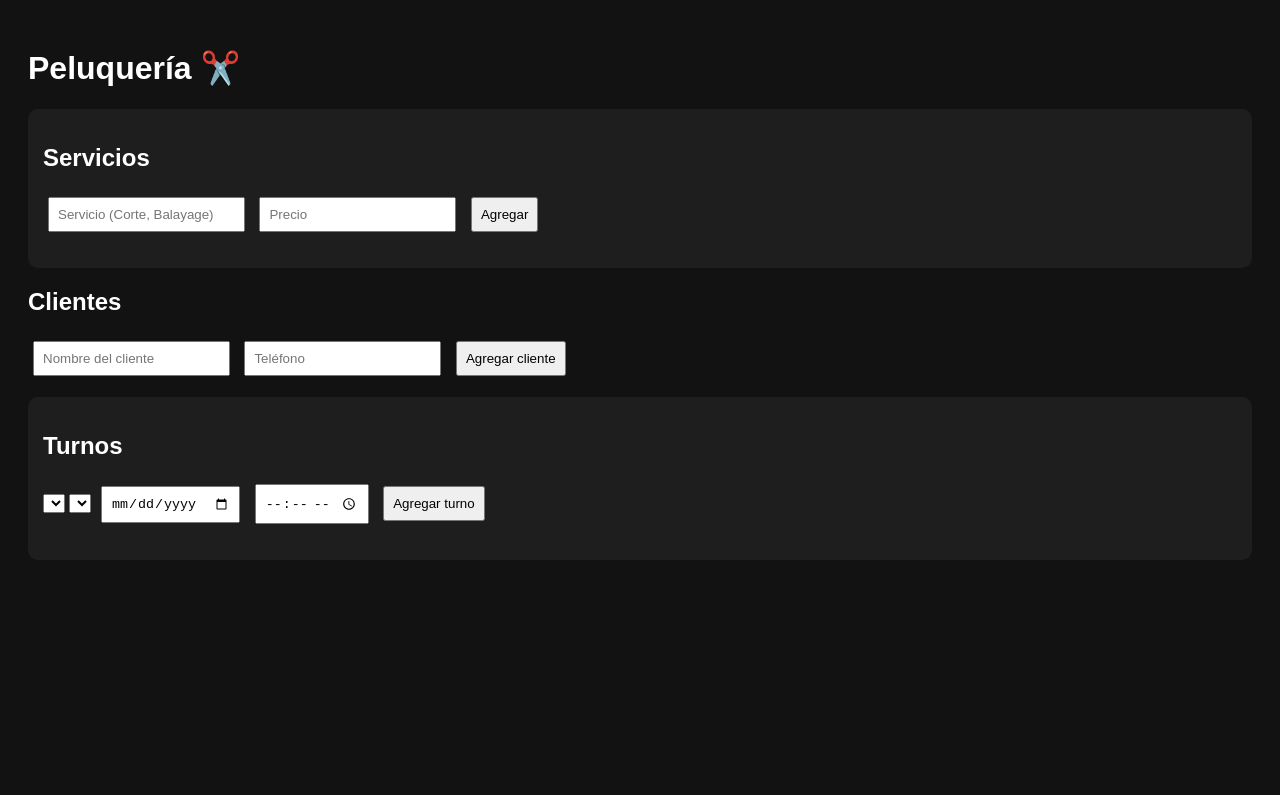
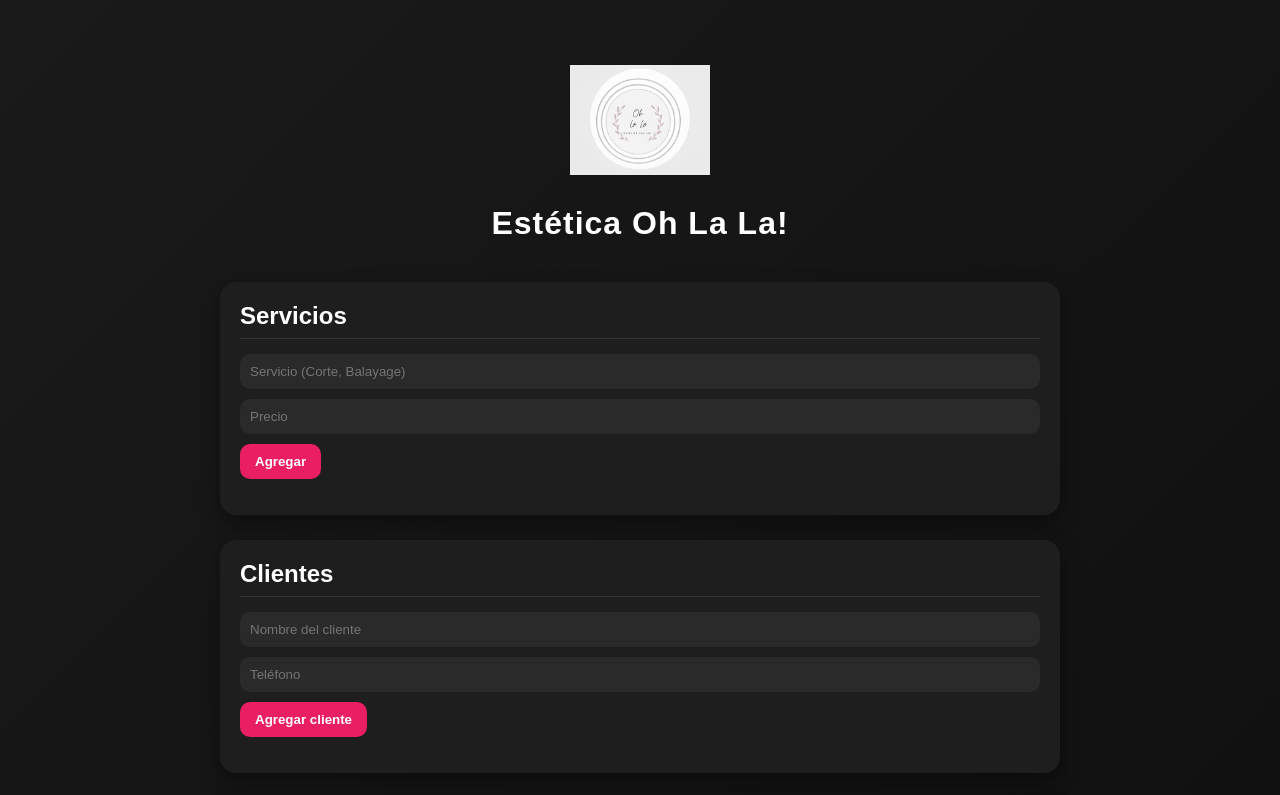
Before and after one commit to Laulemoal/PeluqueriaApp, a website: page frontend/index.html in a window 1280 px wide. Shown: the top 795 px of the page. Drawn offline with Linux system fonts and the light colour scheme; no server answers.

Commit message:
Agrega logo y mejora interfaz

```diff
--- a/frontend/index.html
+++ b/frontend/index.html
@@ -8,8 +8,12 @@
 </head>
 
 <body>
+    <div class="app">
 
-    <h1>Peluquería ✂️</h1>
+        <header class="header">
+            <img src="logo.png" alt="Logo Estética Oh La La" class="logo">
+            <h1 class="brand">Estética Oh La La!</h1>
+        </header>
 
         <section>
             <h2>Servicios</h2>
@@ -18,31 +22,29 @@
             <button onclick="addService()">Agregar</button>
             <ul id="services"></ul>
         </section>
+
+        <section>
             <h2>Clientes</h2>
-
             <input id="clientName" placeholder="Nombre del cliente">
             <input id="clientPhone" placeholder="Teléfono">
             <button onclick="addClient()">Agregar cliente</button>
-
             <ul id="clients"></ul>
         </section>
 
-    <script src="app.js"></script>
-
         <section>
             <h2>Turnos</h2>
-
             <select id="appointmentClient"></select>
             <select id="appointmentService"></select>
-
             <input type="date" id="appointmentDate">
             <input type="time" id="appointmentTime">
-
             <button onclick="addAppointment()">Agregar turno</button>
-
             <ul id="appointments"></ul>
         </section>
 
+    </div>
+
+    <script src="app.js"></script>
 </body>
 
+
 </html>
--- a/frontend/styles.css
+++ b/frontend/styles.css
@@ -1,19 +1,121 @@
-body {
-    font-family: Arial;
-    background: #121212;
-    color: #fff;
-    padding: 20px;
+* {
+    box-sizing: border-box;
 }
 
+body {
+    margin: 0;
+    font-family: Arial, sans-serif;
+    background: linear-gradient(135deg, #1a1a1a, #0f0f0f);
+    color: #fff;
+
+    /* CENTRADO */
+    display: flex;
+    justify-content: center;
+}
+
+/* CONTENEDOR PRINCIPAL */
+.app {
+    width: 100%;
+    max-width: 900px;
+    padding: 30px;
+}
+
+/* HEADER */
+.header {
+    display: flex;
+    flex-direction: column;
+    align-items: center;
+    text-align: center;
+    margin-bottom: 40px;
+}
+
+.header {
+    padding-top: 20px;
+}
+
+
+.logo {
+    width: 140px;
+    /* MÁS GRANDE */
+    height: 140px;
+    object-fit: contain;
+    margin-bottom: 15px;
+}
+
+.brand {
+    font-size: 36px;
+    font-weight: bold;
+    margin: 0;
+    letter-spacing: 1px;
+}
+
+
+.header h1 {
+    font-size: 32px;
+    margin: 0;
+}
+
+/* SECCIONES */
 section {
     background: #1e1e1e;
-    padding: 15px;
-    border-radius: 10px;
-    margin-bottom: 20px;
+    padding: 20px;
+    border-radius: 16px;
+    margin-bottom: 25px;
+    box-shadow: 0 8px 20px rgba(0, 0, 0, 0.4);
 }
 
+section h2 {
+    margin-top: 0;
+    margin-bottom: 15px;
+    border-bottom: 1px solid #333;
+    padding-bottom: 8px;
+}
+
+/* INPUTS Y BOTONES */
 input,
+select {
+    width: 100%;
+    padding: 10px;
+    margin-bottom: 10px;
+    border-radius: 10px;
+    border: none;
+    background: #2a2a2a;
+    color: #fff;
+}
+
 button {
-    padding: 8px;
-    margin: 5px;
+    padding: 10px 15px;
+    border-radius: 10px;
+    border: none;
+    cursor: pointer;
+    background: #e91e63;
+    color: #fff;
+    font-weight: bold;
 }
+
+button:hover {
+    opacity: 0.9;
+}
+
+/* LISTAS */
+ul {
+    list-style: none;
+    padding: 0;
+    margin-top: 15px;
+}
+
+li {
+    display: flex;
+    justify-content: space-between;
+    align-items: center;
+    background: #2a2a2a;
+    padding: 10px 12px;
+    border-radius: 10px;
+    margin-bottom: 8px;
+}
+
+li button {
+    background: #c62828;
+    padding: 6px 10px;
+    font-size: 12px;
+}
```
Also changed, not shown: frontend/logo.png (added). Lines whose indentation alone changed are shown as unchanged.
